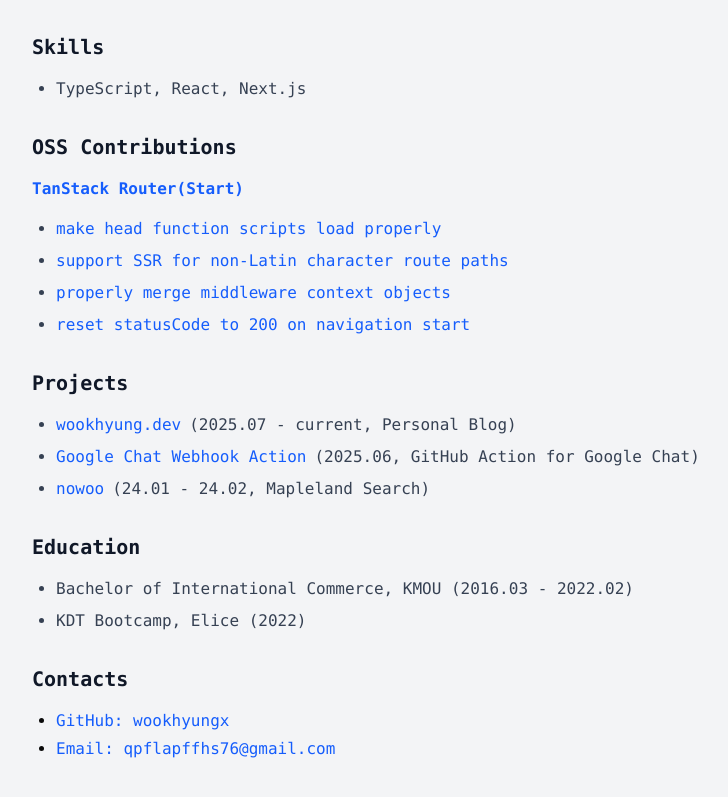
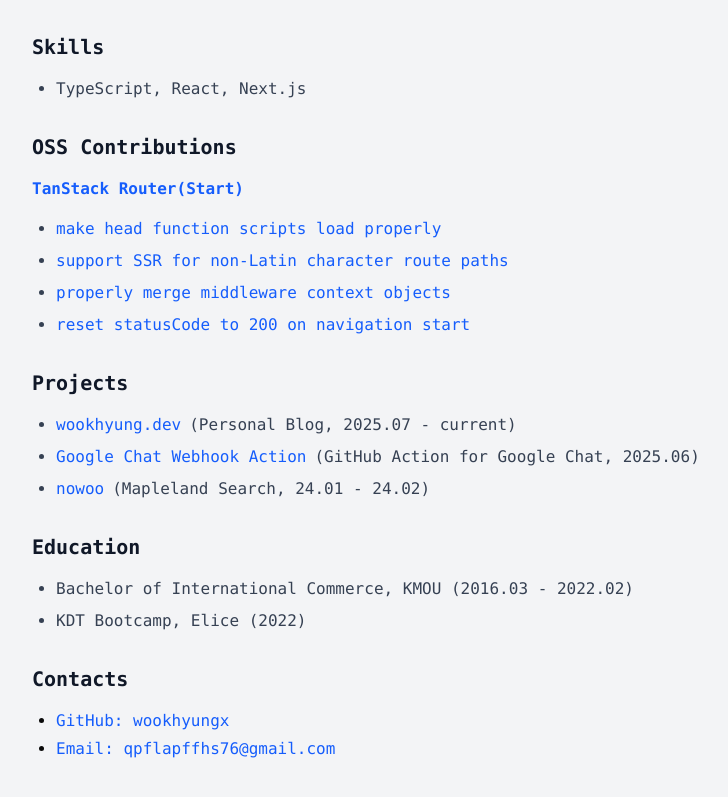
Before and after one commit to jamongsalguclub/wookhyung.dev, a Next.js app: page /about in a window 1280 px wide. Shown: the part 547-1344 px from the top of the page, without its empty margins (272-1000 px from the left). Built offline with nearby package versions, Linux system fonts and the light colour scheme; what @bprogress/next would draw is missing.

Commit message:
fix: 경력 및 기술 정보 순서 변경

```diff
--- a/src/app/about/page.tsx
+++ b/src/app/about/page.tsx
@@ -134,7 +134,7 @@
                 wookhyung.dev
               </a>
               <span className="text-gray-700">
-                (2025.07 - current, Personal Blog)
+                (Personal Blog, 2025.07 - current)
               </span>
             </li>
             <li className="text-gray-700 space-x-2">
@@ -147,7 +147,7 @@
                 Google Chat Webhook Action
               </a>
               <span className="text-gray-700">
-                (2025.06, GitHub Action for Google Chat)
+                (GitHub Action for Google Chat, 2025.06)
               </span>
             </li>
             <li className="text-gray-700 space-x-2">
@@ -160,7 +160,7 @@
                 nowoo
               </a>
               <span className="text-gray-700">
-                (24.01 - 24.02, Mapleland Search)
+                (Mapleland Search, 24.01 - 24.02)
               </span>
             </li>
           </ul>
```
